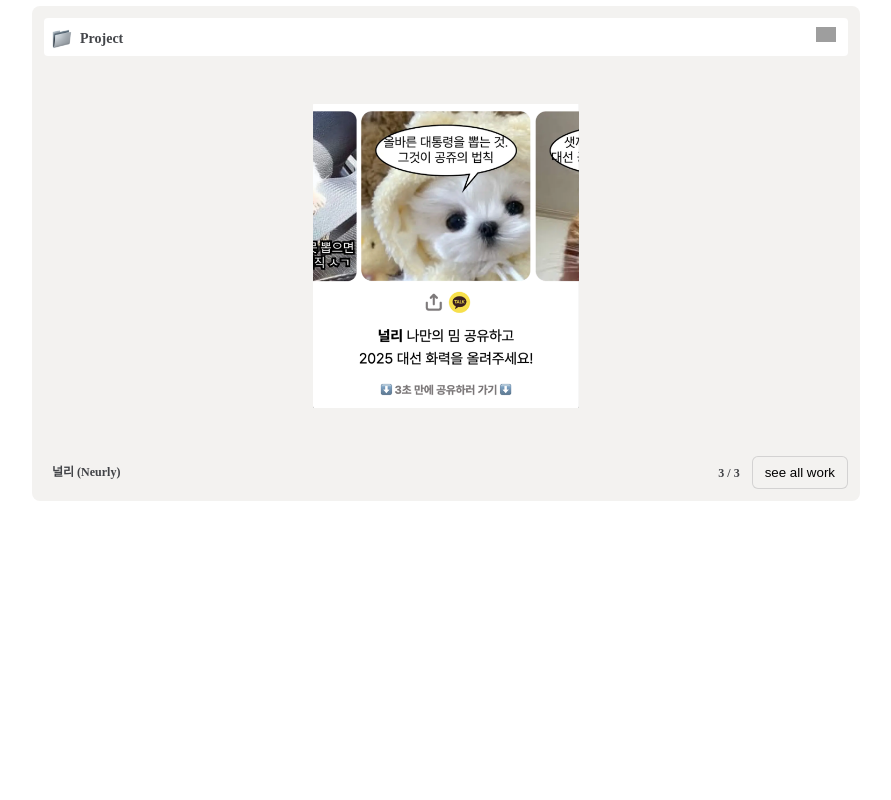
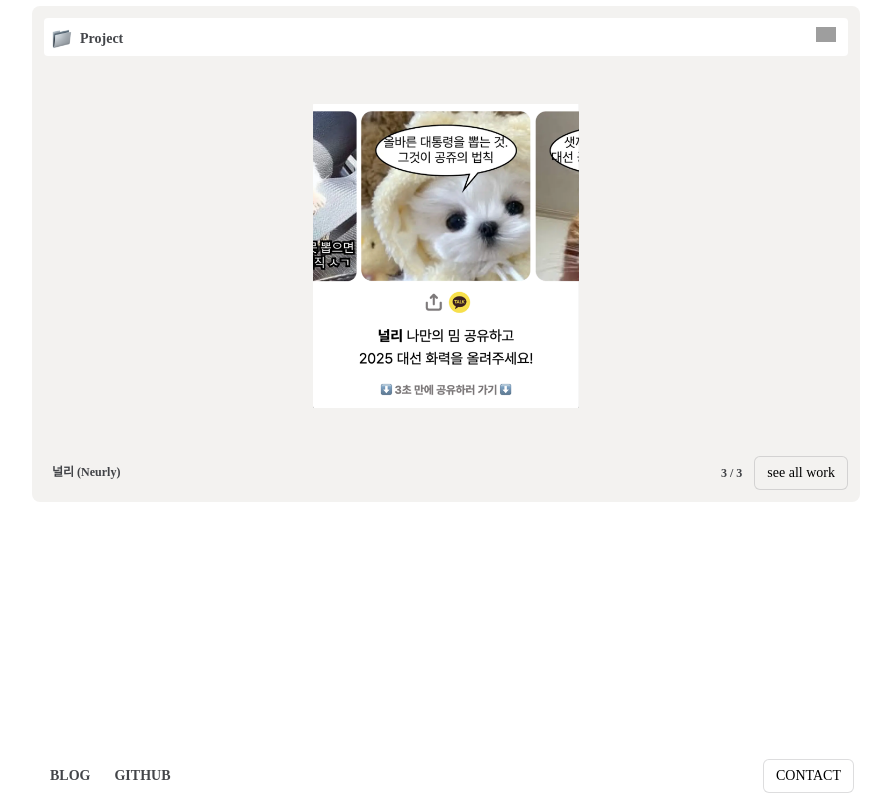
Before and after one commit to kyoungjooo/my_website, a React (Create React App) app: page / in a window 1280 px wide. Shown: the whole page, without its empty margins (194-1085 px from the left). Built offline with nearby package versions, Linux system fonts and the light colour scheme; grey boxes are pictures that could not be loaded.

Commit message:
프로젝트 추가

```diff
--- a/src/App.tsx
+++ b/src/App.tsx
@@ -1,7 +1,17 @@
-import Home from "./pages/Home";
+import { Outlet } from "react-router-dom";
+import Navigation from "./components/common/Navigation";
 
 function App() {
-  return <Home />;
+  return (
+    <>
+      <section className="wrapper">
+        <div className="container">
+          <Outlet />
+        </div>
+        <Navigation />
+      </section>
+    </>
+  );
 }
 
 export default App;
--- /dev/null
+++ b/src/components/common/Navigation.tsx
@@ -0,0 +1,31 @@
+import Button from "./Button";
+
+export default function Navigation() {
+  return (
+    <nav className="navigation">
+      <div className="navigation__inner px-12 ">
+        <div className="navigation__links text-14">
+          <div className="profile flex-center">
+            <a
+              href="https://kyoungjooo.github.io/"
+              target="_blank"
+              rel="noopener noreferrer"
+              className="blog px-12"
+            >
+              BLOG
+            </a>
+            <a
+              href="https://github.com/kyoungjooo"
+              target="_blank"
+              rel="noopener noreferrer"
+              className="github px-12"
+            >
+              GITHUB
+            </a>
+          </div>
+          <Button text="CONTACT" className="contact" />
+        </div>
+      </div>
+    </nav>
+  );
+}
--- a/src/constants/project.ts
+++ b/src/constants/project.ts
@@ -46,7 +46,7 @@ export const PROJECTLIST = [
   },
   {
     title: "널리 (Neurly)",
-    skills: ["Next.js", "Tailwind CSS v4"],
+    skills: ["Next.js(App Router)", "TypeScript", "Tailwind CSS v4"],
     image: "/assets/images/project/neurly.png",
     slug: "neurly",
     tab: "Side Project",
@@ -84,4 +84,21 @@ export const PROJECTDETAIL: Record<string, TPROJECTDETAIL> = {
     ],
     live: "https://smart.shinhanlife.co.kr/adminLogin.do",
   },
+  neurly: {
+    title: "널리 (Neurly)",
+    role: "퍼블리싱 기여도 100%, 프론트 개발",
+    period: "2025.05",
+    source: "/assets/images/project/neurly.mp4",
+    detail:
+      "기획자, 디자이너, 개발자가 협업하여 진행한 웹 프로젝트로, 대선 후보자의 핵심 공약을 정리하여 전달하고 사용자가 밈 기반 공유 기능을 통해 친구들과 쉽게 공약을 공유할 수 있도록 기획되었습니다.",
+    works: [
+      "반응형 UI 화면 퍼블리싱",
+      "공통 디자인 컴포넌트 설계 및 구현",
+      "공통 로직 분리를 위한 커스텀 훅 생성 및 적용",
+      "Context API를 활용한 전역 상태 관리 구조 설계",
+      "카카오톡 공유 기능 연동",
+      "API 연동 및 비동기 처리 로직 구현",
+    ],
+    live: "https://leginote.net/",
+  },
 };
--- a/src/pages/Home.tsx
+++ b/src/pages/Home.tsx
@@ -1,9 +1,5 @@
 import MainCard from "../components/MainCard";
 
 export default function Home() {
-  return (
-    <section className="container">
-      <MainCard />
-    </section>
-  );
+  return <MainCard />;
 }
--- a/src/pages/Project.tsx
+++ b/src/pages/Project.tsx
@@ -9,11 +9,11 @@ export default function Project() {
     currentTab === "All" ? true : project.tab === currentTab
   );
   return (
-    <section className="container">
+    <>
       <ProjectHeader currentTab={currentTab} setCurrentTab={setCurrentTab} />
       {filteredProjects.map((project) => (
         <ProjectCard key={project.title} project={project} />
       ))}
-    </section>
+    </>
   );
 }
--- a/src/pages/ProjectDetail.tsx
+++ b/src/pages/ProjectDetail.tsx
@@ -11,7 +11,7 @@ export default function ProjectDetail() {
   const { title, role, period, source, detail, works, live } = currentProject;
 
   return (
-    <section className="container">
+    <>
       <div className="project-detail">
         <div className="project-detail__inner py-24">
           <div className="project-detail__header px-24">
@@ -26,7 +26,6 @@ export default function ProjectDetail() {
             src={source}
             autoPlay
             muted
-            loop
             preload="auto"
             controls
           />
@@ -59,6 +58,6 @@ export default function ProjectDetail() {
           </div>
         </div>
       </div>
-    </section>
+    </>
   );
 }
--- a/src/routes/route.ts
+++ b/src/routes/route.ts
@@ -8,15 +8,11 @@ const router = createBrowserRouter([
   {
     path: "/",
     Component: App,
-    children: [{ index: true, Component: Home }],
-  },
-  {
-    path: "project",
-    Component: Project,
-  },
-  {
-    path: "project/:id",
-    Component: ProjectDatail,
+    children: [
+      { index: true, Component: Home },
+      { path: "project", Component: Project },
+      { path: "project/:id", Component: ProjectDatail },
+    ],
   },
 ]);
 
--- a/src/styles/index.css
+++ b/src/styles/index.css
@@ -3,6 +3,7 @@
 
 :root {
   --gray-color: #f3f2f0;
+  --black-color: rgba(27, 29, 34, 0.825);
 }
 #root {
   height: 100%;
@@ -14,10 +15,8 @@ body {
   line-height: 1.8;
   font-variant-numeric: tabular-nums;
   height: 100vh;
-  color: rgba(27, 29, 34, 0.825);
+  color: var(--black-color);
 }
-
-/* common */
 .sr-only {
   position: absolute;
   width: 1px;
@@ -29,6 +28,8 @@ body {
   white-space: nowrap;
   border: 0;
 }
+
+/* common */
 .btn-base {
   background: hsla(0, 0%, 96%, 0.05);
   border: 1px solid rgba(27, 29, 34, 0.15);
@@ -37,7 +38,9 @@ body {
   padding: 8px 12px;
   position: relative;
   cursor: pointer;
+  font-size: 14px;
   transition: all 0.2s ease-in-out;
+  font-family: "font-din";
 }
 .btn-base:hover {
   background: #fff;
@@ -57,11 +60,13 @@ body {
   border: 1px solid #888a86;
   color: #fff;
 }
-
-.container {
+.wrapper {
   max-width: 840px;
   margin: 0 auto;
   height: 100%;
+}
+.container {
+  padding-bottom: 48px;
 }
 .card {
   background: #fff;
@@ -73,7 +78,7 @@ body {
   position: relative;
   z-index: 1;
 }
-
+/* center */
 .flex-center {
   display: flex;
   align-items: center;
@@ -84,6 +89,7 @@ body {
 .w-full {
   width: 100%;
 }
+
 /* height */
 .h-full {
   height: 100%;
@@ -130,6 +136,34 @@ body {
   font-size: 36px;
 }
 .bold {
+  font-weight: 600;
+}
+
+/* Nav ---- Navigation */
+.navigation {
+  position: fixed;
+  bottom: 0;
+  width: 100%;
+  height: 48px;
+  background: #fff;
+  z-index: 1;
+  max-width: 840px;
+}
+.navigation__inner {
+  width: 100%;
+  height: 100%;
+  box-sizing: border-box;
+}
+.navigation__links {
+  display: flex;
+  height: 100%;
+  align-items: center;
+  justify-content: space-between;
+}
+.navigation__links a {
+  text-decoration: none;
+  color: var(--black-color);
+  line-height: 1;
   font-weight: 600;
 }
 
```
Also changed, not shown: 1 other file (tests, documents, lock files or other folders).
